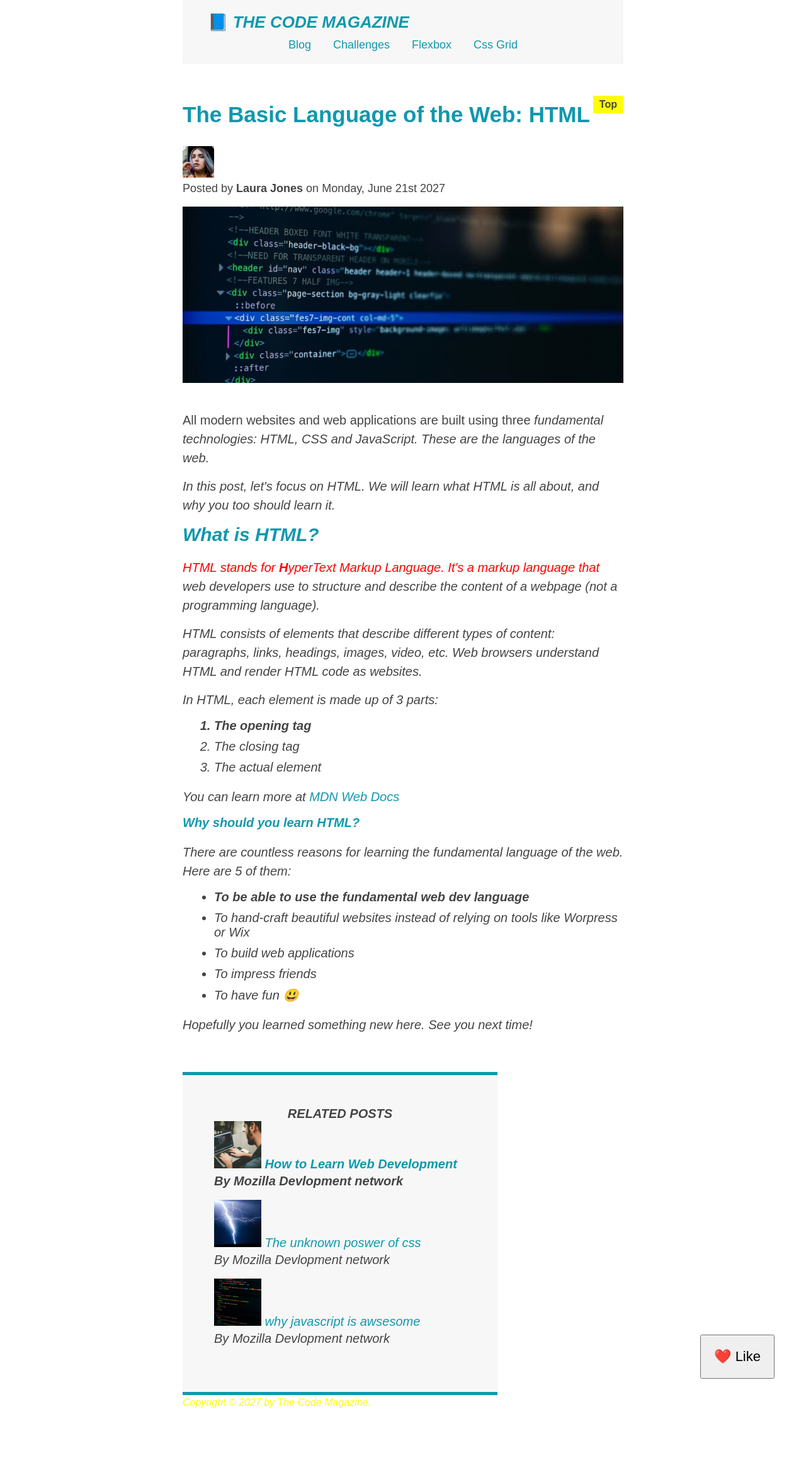
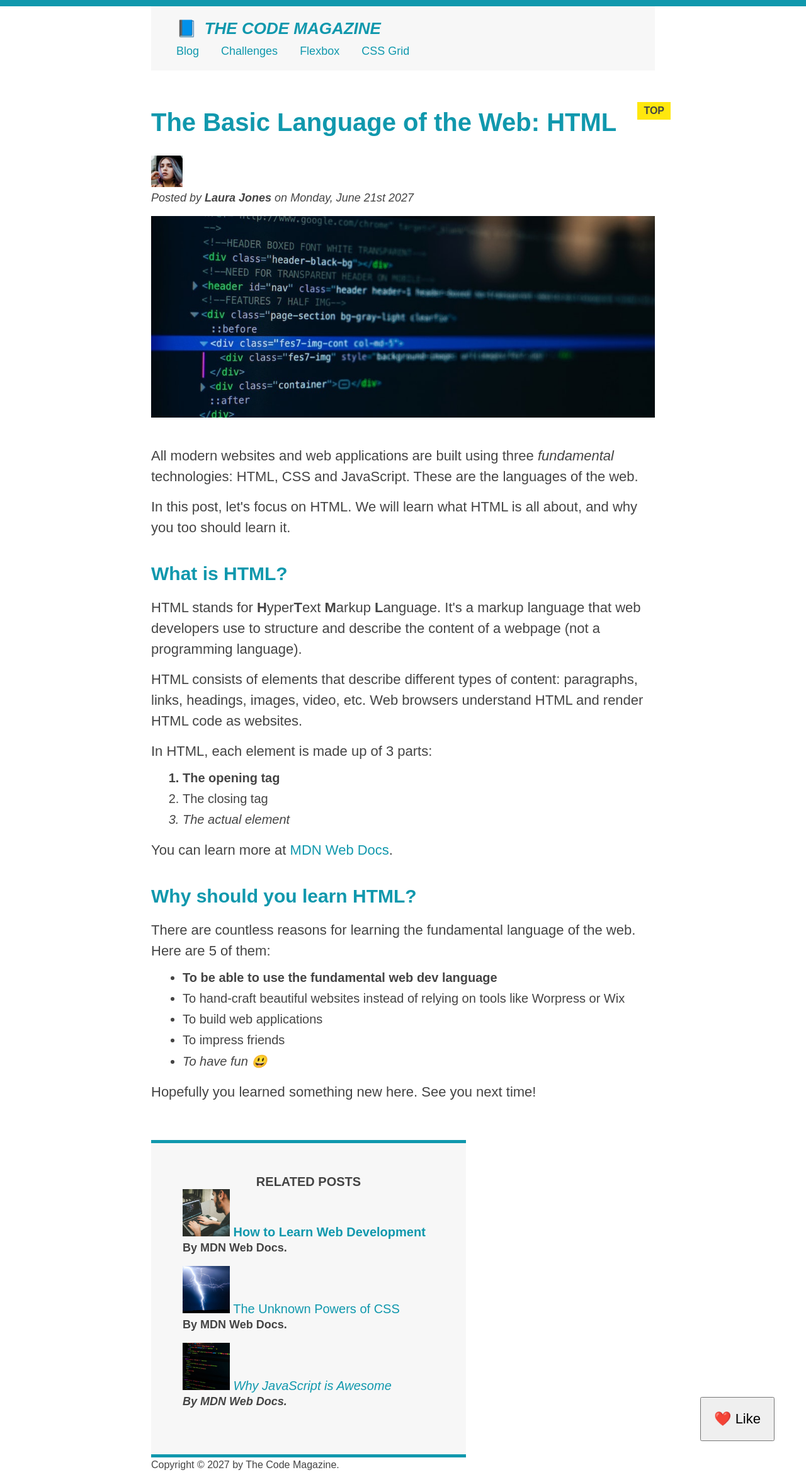
Before and after one commit to sarang67/html-css, a website: page index.html in a window 1280 px wide. Shown: the whole page at 63% size. Before the commit the page ends 2254 px from the top, so only its background shows below. Drawn offline with Linux system fonts and the light colour scheme.

Commit message:
cleanup for starting new section layout

```diff
--- a/index.html
+++ b/index.html
@@ -1,53 +1,57 @@
 <!DOCTYPE html>
 <html lang="en">
   <head>
-    <title>The basic Language of the web : HTML</title>
     <meta charset="UTF-8" />
-    <meta name="viewport" content="width=device-width, initial-scale=1.0" />
+    <link href="./styles/styles.css" rel="stylesheet" />
 
-    <link href="./styles/styles.css" rel="stylesheet" />
+    <title>The Basic Language of the Web: HTML</title>
   </head>
+
   <body>
     <div class="container">
-      <!-- Comment -->
       <header class="main-header">
         <h1>📘 The Code Magazine</h1>
+
         <nav>
-          <a href="/pages/blog.html">Blog</a>
+          <a href="blog.html">Blog</a>
           <a href="#">Challenges</a>
-          <a href="#"> Flexbox</a>
-          <a href="#">Css Grid</a>
+          <a href="#">Flexbox</a>
+          <a href="#">CSS Grid</a>
         </nav>
       </header>
 
       <article>
         <header class="post-header">
           <h2>The Basic Language of the Web: HTML</h2>
+
           <img
             src="/assets/images/laura-jones.jpg"
-            alt="Lady Laura jones who is author of this blog"
+            alt="Headshot of Laura Jones"
+            height="50"
             width="50"
-            height="50"
           />
 
           <p id="author">
             Posted by <strong>Laura Jones</strong> on Monday, June 21st 2027
           </p>
+
           <img
-            class="post-img"
-            src="assets/images/post-img.jpg"
+            src="/assets/images/post-img.jpg"
+            alt="HTML code on a screen"
             width="500"
             height="200"
-            alt="this is code post image"
+            class="post-img"
           />
           <button>❤️ Like</button>
         </header>
+
         <p>
           All modern websites and web applications are built using three
-          <em>fundamental
+          <em>fundamental</em>
           technologies: HTML, CSS and JavaScript. These are the languages of the
           web.
         </p>
+
         <p>
           In this post, let's focus on HTML. We will learn what HTML is all
           about, and why you too should learn it.
@@ -55,9 +59,10 @@
 
         <h3>What is HTML?</h3>
         <p>
-          HTML stands for <strong>H</strong>yperText Markup Language. It's a
-          markup language that web developers use to structure and describe the
-          content of a webpage (not a programming language).
+          HTML stands for <strong>H</strong>yper<strong>T</strong>ext
+          <strong>M</strong>arkup <strong>L</strong>anguage. It's a markup
+          language that web developers use to structure and describe the content
+          of a webpage (not a programming language).
         </p>
         <p>
           HTML consists of elements that describe different types of content:
@@ -78,13 +83,16 @@
             href="https://developer.mozilla.org/en-US/docs/Web/HTML"
             target="_blank"
             >MDN Web Docs</a
-          >
+          >.
         </p>
-        <h4>Why should you learn HTML?</h4>
+
+        <h3>Why should you learn HTML?</h3>
+
         <p>
           There are countless reasons for learning the fundamental language of
           the web. Here are 5 of them:
         </p>
+
         <ul>
           <li class="first-li">
             To be able to use the fundamental web dev language
@@ -102,43 +110,44 @@
       </article>
 
       <aside>
-        <h5>Related posts</h5>
+        <h4>Related posts</h4>
+
         <ul class="related">
           <li>
             <img
-              src="./assets/images/related-1.jpg"
-              alt="person doing programming"
+              src="/assets/images/related-1.jpg"
+              alt="Person programming"
               width="75"
               height="75"
             />
             <a href="#">How to Learn Web Development</a>
-            <p class="related-author">By Mozilla Devlopment network</p>
+            <p class="related-author">By MDN Web Docs.</p>
           </li>
           <li>
             <img
-              src="./assets/images/related-2.jpg"
-              alt="thunder image"
+              src="/assets/images/related-2.jpg"
+              alt="Lightning"
               width="75"
               height="75"
             />
-            <a href="#">The unknown poswer of css</a>
-            <p class="related-author">By Mozilla Devlopment network</p>
+            <a href="#">The Unknown Powers of CSS</a>
+            <p class="related-author">By MDN Web Docs.</p>
           </li>
           <li>
             <img
-              src="./assets/images/related-3.jpg"
-              alt="proramming in html"
+              src="/assets/images/related-3.jpg"
+              alt="JavaScript code on a screen"
               width="75"
               height="75"
             />
-            <a href="#">why javascript is awsesome</a>
-            <p class="related-author">By Mozilla Devlopment network</p>
+            <a href="#">Why JavaScript is Awesome</a>
+            <p class="related-author">By MDN Web Docs.</p>
           </li>
         </ul>
       </aside>
 
       <footer>
-        <p id="copyright" class="copyright text" style="color: yellow">
+        <p id="copyright" class="copyright text">
           Copyright &copy; 2027 by The Code Magazine.
         </p>
       </footer>
--- a/styles/styles.css
+++ b/styles/styles.css
@@ -1,30 +1,63 @@
 * {
-  /* border-bottom: 1px solid red; */
+  /* border-top: 10px solid #1098ad; */
+  margin: 0;
   padding: 0;
-  margin: 0;
 }
 
+/* PAGE SECTIONS */
 body {
+  color: #444;
   font-family: sans-serif;
-  color: #444;
+
+  border-top: 10px solid #1098ad;
   position: relative;
 }
 
-/* h1,
-h2,
-color h3,
-h4,
-h5,
-p,
-li {
-  font-family: sans-serif;
-  color: #444;
-} */
+.container {
+  width: 800px;
+  /* margin-left: auto;
+  margin-right: auto; */
+  margin: 0 auto;
+}
 
+.main-header {
+  background-color: #f7f7f7;
+  /* padding: 20px;
+  padding-left: 40px;
+  padding-right: 40px; */
+  padding: 20px 40px;
+  margin-bottom: 60px;
+  /* height: 80px; */
+}
+
+nav {
+  font-size: 18px;
+  /* text-align: center; */
+}
+
+article {
+  margin-bottom: 60px;
+}
+
+.post-header {
+  margin-bottom: 40px;
+  /* position: relative; */
+}
+
+aside {
+  background-color: #f7f7f7;
+  border-top: 5px solid #1098ad;
+  border-bottom: 5px solid #1098ad;
+  /* padding-top: 50px;
+  padding-bottom: 50px; */
+  padding: 50px 0;
+  width: 500px;
+}
+
+/* SMALLER ELEMENTS */
 h1,
 h2,
-h3,
-h4 {
+h3 {
   color: #1098ad;
 }
 
@@ -35,54 +68,64 @@ h1 {
 }
 
 h2 {
-  font-size: 35px;
+  font-size: 40px;
   margin-bottom: 30px;
 }
 
 h3 {
   font-size: 30px;
   margin-bottom: 20px;
+  margin-top: 40px;
 }
 
 h4 {
   font-size: 20px;
-  margin-bottom: 20px;
-}
-
-h5 {
-  font-size: 20px;
-
   text-transform: uppercase;
   text-align: center;
 }
 
 p {
-  font-size: 20px;
+  font-size: 22px;
   line-height: 1.5;
   margin-bottom: 15px;
 }
 
+ul,
+ol {
+  margin-left: 50px;
+  margin-bottom: 20px;
+}
+
 li {
   font-size: 20px;
-  /*line-height: 1.5; */
   margin-bottom: 10px;
+  /* display: inline; */
+}
+
+li:last-child {
+  margin-bottom: 0;
 }
 
 /* footer p {
   font-size: 16px;
-  color: red;
 } */
 
 /* article header p {
-  color: green;
+  font-style: italic;
 } */
+
+#author {
+  font-style: italic;
+  font-size: 18px;
+}
 
 #copyright {
   font-size: 16px;
 }
 
-#author {
+.related-author {
   font-size: 18px;
+  font-weight: bold;
 }
 
 /* ul {
@@ -93,39 +136,9 @@ li {
   list-style: none;
 }
 
-#related-author {
-  font-weight: bold;
-  font-size: 16px;
+body {
+  /* background-color: orangered; */
 }
-
-/* header {
-  background-color: red;
-} */
-
-.main-header {
-  background-color: #f7f7f7;
-  /* padding: 20px;
-  padding-left: 40px;
-  padding-right: 40px; */
-  padding: 20px 40px;
-  margin-bottom: 60px;
-}
-
-aside {
-  background-color: #f7f7f7;
-  /* border: 5px solid #1098ad; */
-  border-top: 5px solid #1098ad;
-  border-bottom: 5px solid #1098ad;
-  /* padding-top: 50px;
-  padding-bottom: 50px; */
-  padding: 50px 0;
-  width: 500px;
-}
-
-/* pseudo classes and misconception
-
-   selector:pseudoclass{}
-*/
 
 /* .first-li {
   font-weight: bold;
@@ -139,26 +152,23 @@ li:last-child {
   font-style: italic;
 }
 
-/* no, even, odd */
-/* li:nth-child(2) {
-  color: red;
-} */
-/*
+li:nth-child(even) {
+  /* color: red; */
+}
+
+/* Misconception: this won't work! */
 article p:first-child {
   color: red;
 }
 
-article p:last-child {
-  color: red;
-} */
-
+/* Styling links */
 a:link {
   color: #1098ad;
   text-decoration: none;
-  text-align: center;
 }
 
 a:visited {
+  /* color: #777; */
   color: #1098ad;
 }
 
@@ -172,73 +182,19 @@ a:active {
   background-color: black;
   font-style: italic;
 }
-
-/* Resolve conflicts
-  **) !important
-  *) inline style
-  1) id
-  2) classes
-  3) element
-
-*/
-
-/* #copyright {
-  color: red;
-  font-size: 20px;
-}
-
-.copyright {
-  color: blue;
-}
-.text {
-  color: yellow;
-}
-
-footer p {
-  color: green !important;
-} */
-
-/* nav a:link,
-nav strong {
-  font-size: 18px;
-} */
-
-nav {
-  font-size: 18px;
-  text-align: center;
-}
-
-.post-header {
-  margin-bottom: 40px;
-}
-
-ul,
-ol {
-  margin-left: 50px;
-  margin-bottom: 20px;
-}
-
-article {
-  margin-bottom: 60px;
-}
+/* LVHA */
 
 .post-img {
   width: 100%;
   height: auto;
 }
 
-.container {
-  width: 700px;
-  margin-left: auto;
-  margin-right: auto;
-}
-
 nav a:link {
   /* background-color: orangered;
   margin: 20px;
   padding: 20px;
-    display:block;
-  */
+
+  display: block; */
 
   margin-right: 30px;
   margin-top: 10px;
@@ -253,6 +209,7 @@ button {
   font-size: 22px;
   padding: 20px;
   cursor: pointer;
+
   position: absolute;
   /* top: 50px;
   left: 50px; */
@@ -262,35 +219,49 @@ button {
 
 h1::first-letter {
   font-style: normal;
+  margin-right: 5px;
 }
 
-/* h2::first-letter {
-  font-size: 50px;
-} */
-
-/* p::first-line {
-  color: red;
-} */
-
 h3 + p::first-line {
-  color: red;
+  /* color: red; */
 }
 
 h2 {
+  /* background-color: orange; */
   position: relative;
 }
+
 h2::before {
-  content: "Top";
+  content: "TOP";
+  background-color: #ffe70e;
   color: #444;
   font-size: 16px;
   font-weight: bold;
   display: inline-block;
   padding: 5px 10px;
-  background-color: yellow;
-  /* position: relative;
-  bottom: 50px;
-  left: 100px; */
   position: absolute;
   top: -10px;
-  right: 0px;
+  right: -25px;
 }
+
+/* Resolving conflicts */
+/* #copyright {
+  color: red;
+}
+
+.copyright {
+  color: blue;
+}
+
+.text {
+  color: yellow;
+}
+
+footer p {
+  color: green !important;
+} */
+
+/* nav a:link,
+nav p {
+  font-size: 18px;
+} */
```
